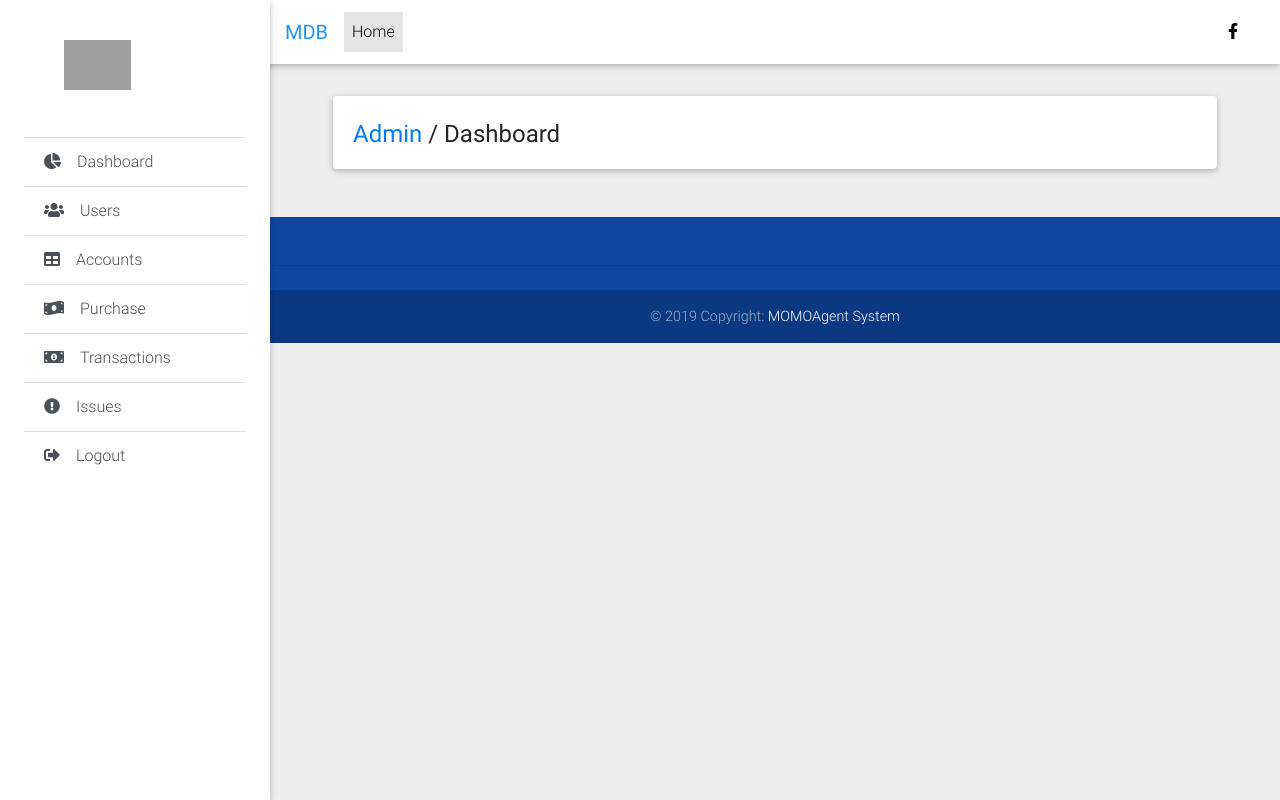
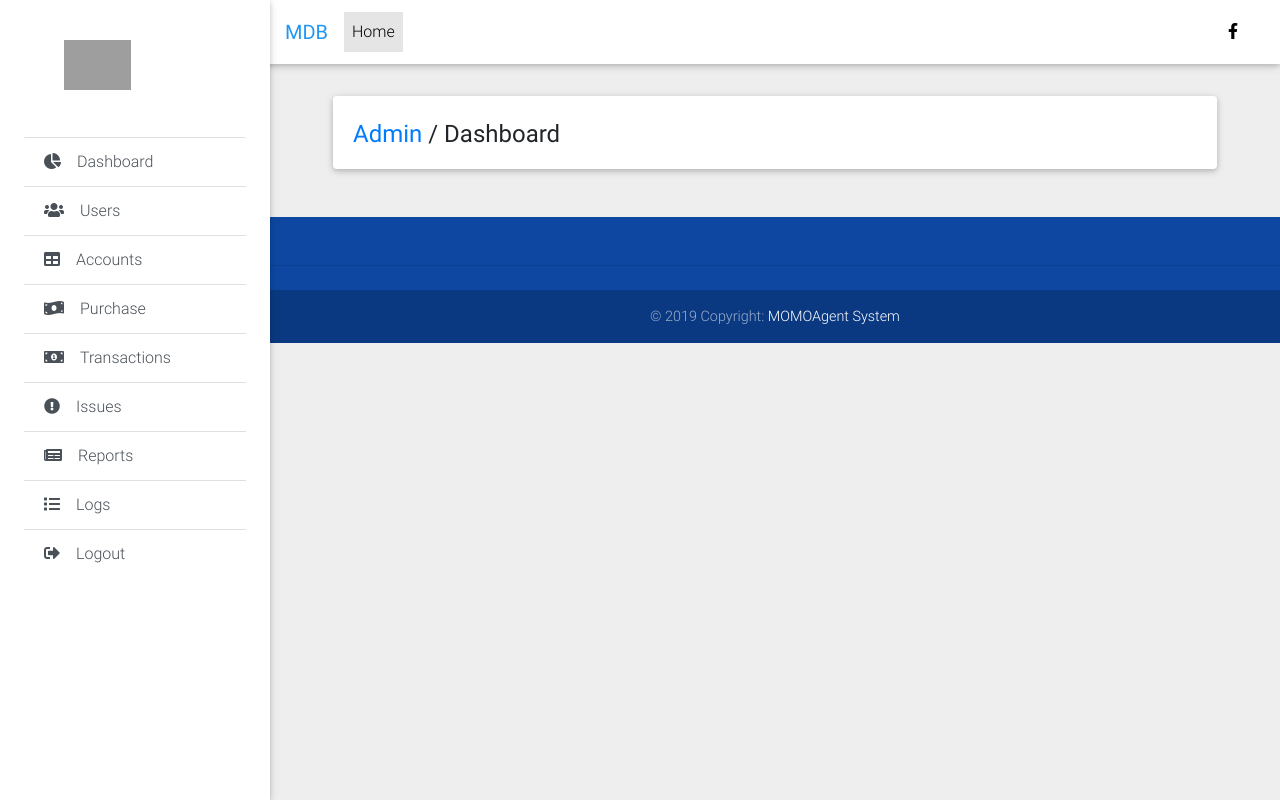
Before and after one commit to kpotia/momoAgentSys, a PHP site: page /admin/index.php in a window 1280 px wide. Run offline with PHP 8.4, Linux system fonts and the light colour scheme; some libraries are stand-ins or nearby versions; grey boxes are pictures that could not be loaded.

Commit message:
update admin sidebar

```diff
--- a/admin/static/sidebar.php
+++ b/admin/static/sidebar.php
@@ -19,6 +19,10 @@
           <i class="fas fa-money-bill-alt mr-3"></i>Transactions</a>
         <a href="issues.php" class="list-group-item list-group-item-action waves-effect">
           <i class="fas fa-exclamation-circle mr-3"></i>Issues</a>
+        <a href="logs.php" class="list-group-item list-group-item-action waves-effect">
+        <i class="fas fa-newspaper mr-3"></i>Reports</a>
+        <a href="logs.php" class="list-group-item list-group-item-action waves-effect">
+        <i class="fas fa-list mr-3"></i>Logs</a>
         <a href="logout.php" class="list-group-item list-group-item-action waves-effect">
           <i class="fas fa-sign-out-alt mr-3"></i>Logout</a>
 
```
